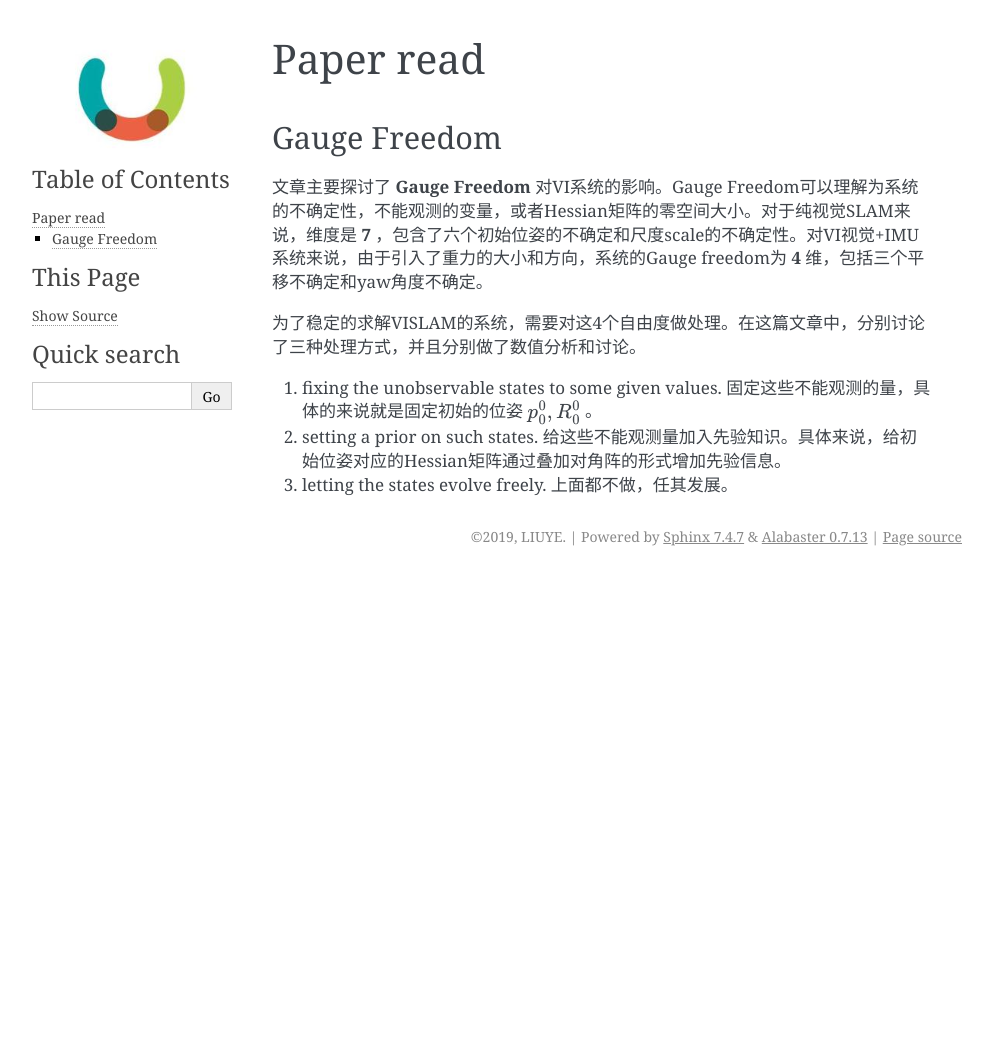
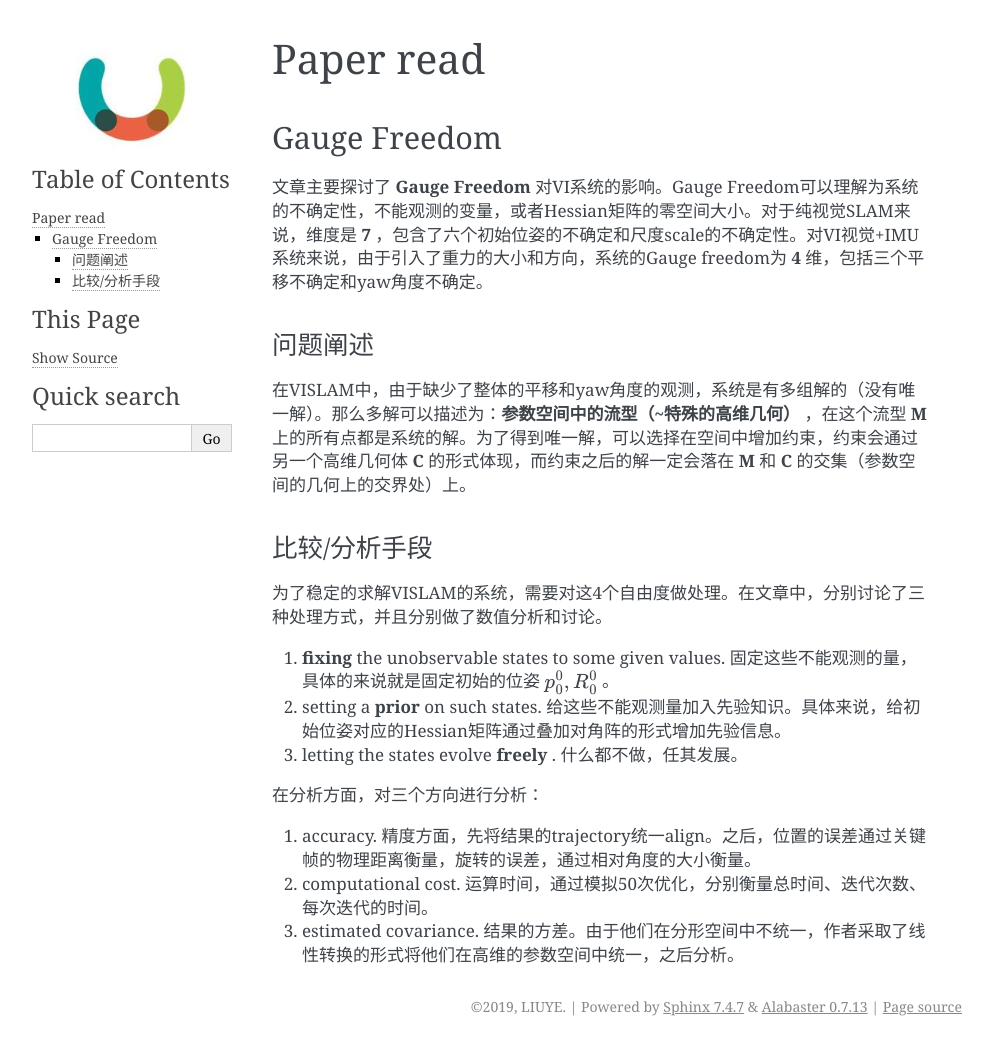
Before and after one commit to gggliuye/VIO, a Sphinx documentation site: the page built from docs/deepblue/tmp.rst, in a window 1280 px wide. Shown: the whole page, without its empty margins (148-1141 px from the left). Built offline with Sphinx 7.4.7, drawn with Linux system fonts in a browser that asks for light colours; before the commit the page ends 900 px from its top, so only the background shows below that.

Commit message:
Update tmp.rst

```diff
--- a/docs/deepblue/tmp.rst
+++ b/docs/deepblue/tmp.rst
@@ -6,8 +6,22 @@ Gauge Freedom
 
 文章主要探讨了 **Gauge Freedom** 对VI系统的影响。Gauge Freedom可以理解为系统的不确定性，不能观测的变量，或者Hessian矩阵的零空间大小。对于纯视觉SLAM来说，维度是 **7** ，包含了六个初始位姿的不确定和尺度scale的不确定性。对VI视觉+IMU系统来说，由于引入了重力的大小和方向，系统的Gauge freedom为 **4** 维，包括三个平移不确定和yaw角度不确定。
 
-为了稳定的求解VISLAM的系统，需要对这4个自由度做处理。在这篇文章中，分别讨论了三种处理方式，并且分别做了数值分析和讨论。
+问题阐述
+~~~~~~~~~~~~~~~~~~~~~~~~~~~
+在VISLAM中，由于缺少了整体的平移和yaw角度的观测，系统是有多组解的（没有唯一解）。那么多解可以描述为：**参数空间中的流型（~特殊的高维几何）** ，在这个流型 **M** 上的所有点都是系统的解。为了得到唯一解，可以选择在空间中增加约束，约束会通过另一个高维几何体 **C** 的形式体现，而约束之后的解一定会落在 **M** 和 **C** 的交集（参数空间的几何上的交界处）上。
 
-1. fixing the unobservable states to some given values. 固定这些不能观测的量，具体的来说就是固定初始的位姿 :math:`p_{0}^{0}, R_{0}^{0}` 。
-2. setting a prior on such states. 给这些不能观测量加入先验知识。具体来说，给初始位姿对应的Hessian矩阵通过叠加对角阵的形式增加先验信息。
-3. letting the states evolve freely. 上面都不做，任其发展。
+
+比较/分析手段
+~~~~~~~~~~~~~~~~~~~~~~~~~~~~
+
+为了稳定的求解VISLAM的系统，需要对这4个自由度做处理。在文章中，分别讨论了三种处理方式，并且分别做了数值分析和讨论。
+
+1. **fixing** the unobservable states to some given values. 固定这些不能观测的量，具体的来说就是固定初始的位姿 :math:`p_{0}^{0}, R_{0}^{0}` 。
+2. setting a **prior** on such states. 给这些不能观测量加入先验知识。具体来说，给初始位姿对应的Hessian矩阵通过叠加对角阵的形式增加先验信息。
+3. letting the states evolve **freely** . 什么都不做，任其发展。
+
+在分析方面，对三个方向进行分析：
+
+1. accuracy. 精度方面，先将结果的trajectory统一align。之后，位置的误差通过关键帧的物理距离衡量，旋转的误差，通过相对角度的大小衡量。
+2. computational cost. 运算时间，通过模拟50次优化，分别衡量总时间、迭代次数、每次迭代的时间。
+3. estimated covariance. 结果的方差。由于他们在分形空间中不统一，作者采取了线性转换的形式将他们在高维的参数空间中统一，之后分析。
```
